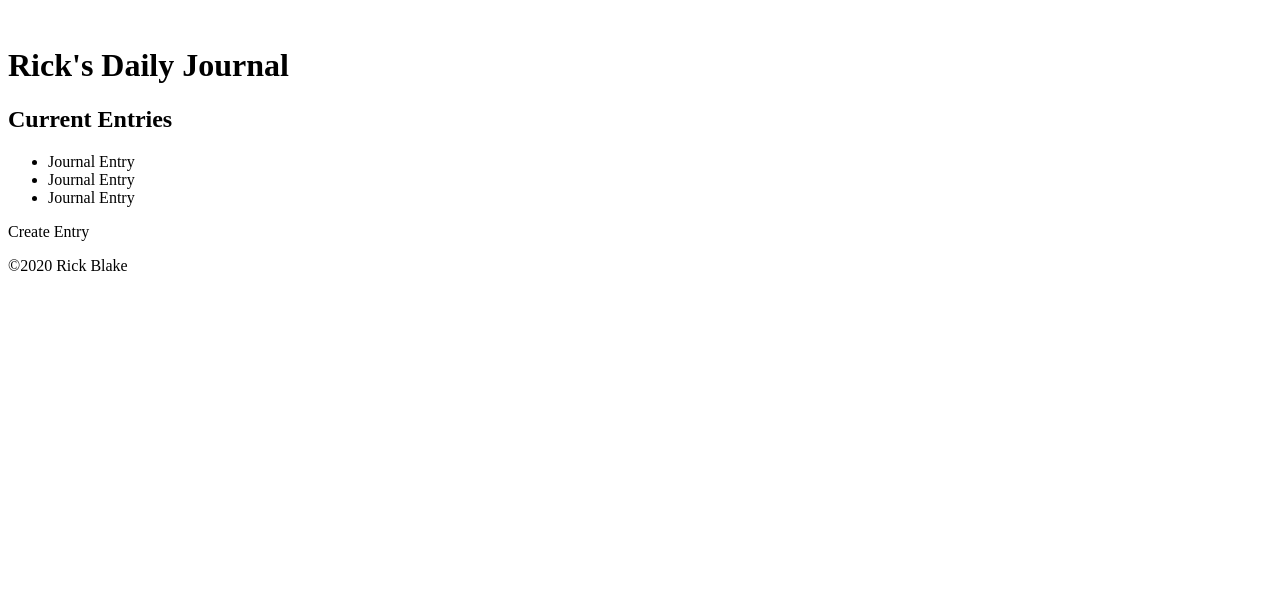
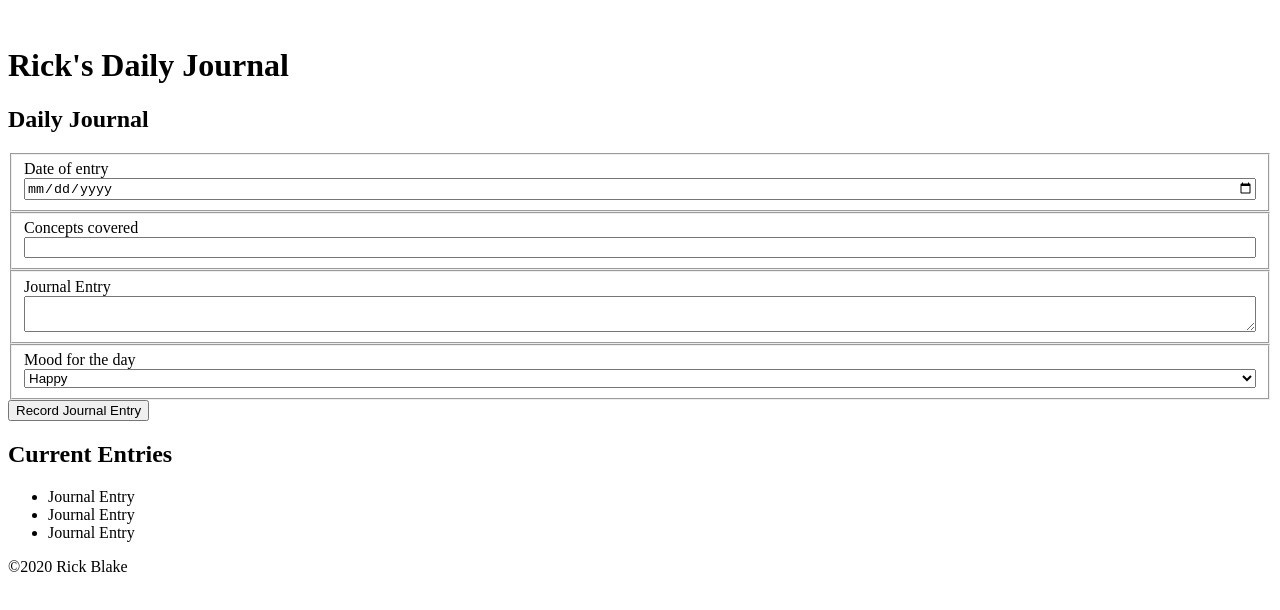
Before and after one commit to blaker814/daily-journal, a plain HTML site: page index.html in a window 1280 px wide. Drawn offline with Linux system fonts and the light colour scheme.

Commit message:
filled in some of the html and added form

```diff
--- a/index.html
+++ b/index.html
@@ -13,14 +13,41 @@
             <h1>Rick's Daily Journal</h1>
         </header>
         <section>
+            <h2>Daily Journal</h2>
+            <form action="">
+                <fieldset>
+                    <label for="journalDate">Date of entry</label>
+                    <input type="date" name="journalDate" id="journalDate">
+                </fieldset>
+                <fieldset>
+                    <label for="concepts">Concepts covered</label>
+                    <input type="text" name="concepts" id="concepts">
+                </fieldset>
+                <fieldset>
+                    <label for="journalEntry">Journal Entry</label>
+                    <textarea></textarea>
+                </fieldset>
+                <fieldset>
+                    <label for="mood">Mood for the day</label>
+                    <select id="mood">
+                        <option value="Happy">Happy</option>
+                        <option value="Ok">Ok</option>
+                        <option value="Sad">Sad</option>
+                    </select>
+                </fieldset>
+                <input type="submit" value="Record Journal Entry">
+            </form>
+        </section>
+
+        <section>
             <h2>Current Entries</h2>
             <ul>
                 <li>Journal Entry</li>
                 <li>Journal Entry</li>
                 <li>Journal Entry</li>
             </ul>
-            <p>Create Entry</p>
         </section>
+
         <footer>&copy;2020 Rick Blake
             <a href="GitHub"></a>
             <a href="LinkedIn"></a>
--- a/styles/main.css
+++ b/styles/main.css
@@ -0,0 +1,4 @@
+fieldset {
+    display: flex;
+    flex-direction: column;
+}
```
